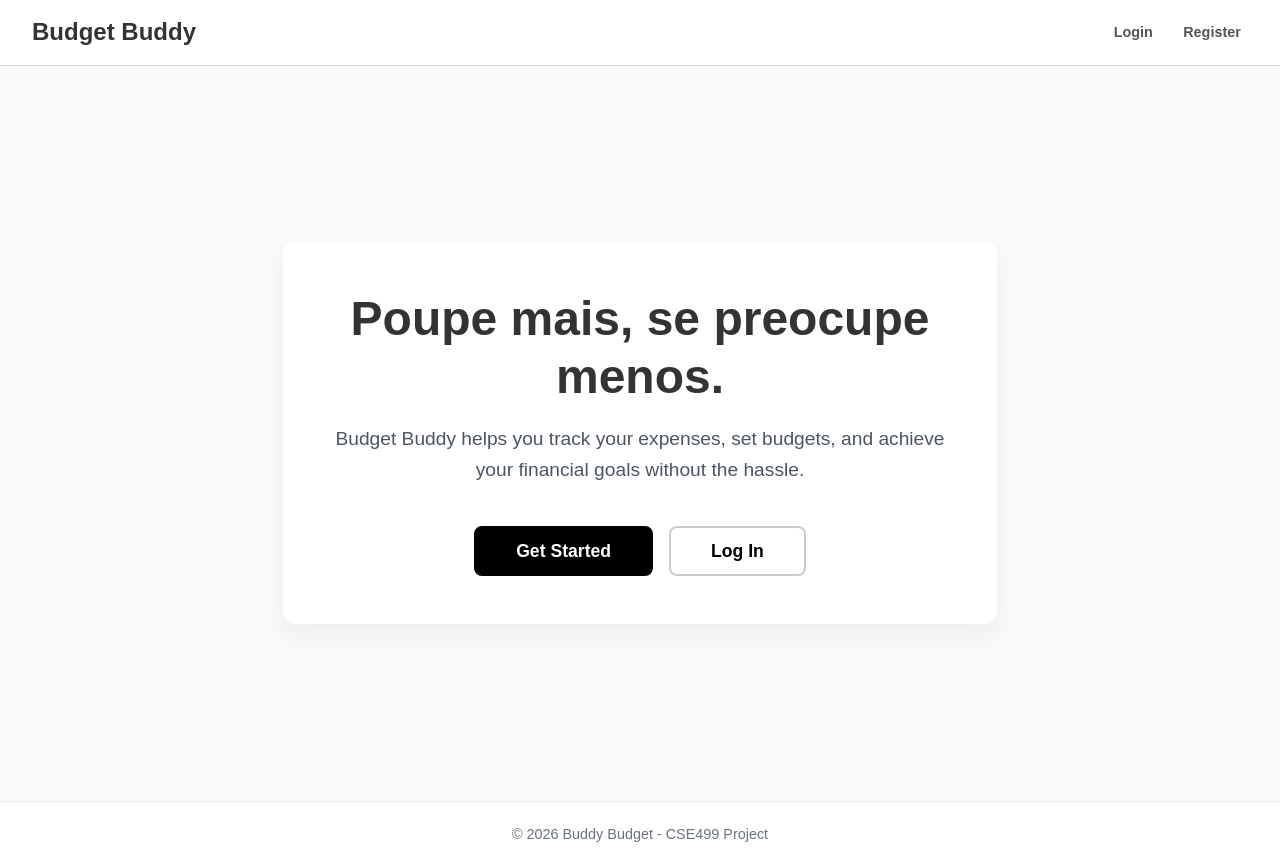
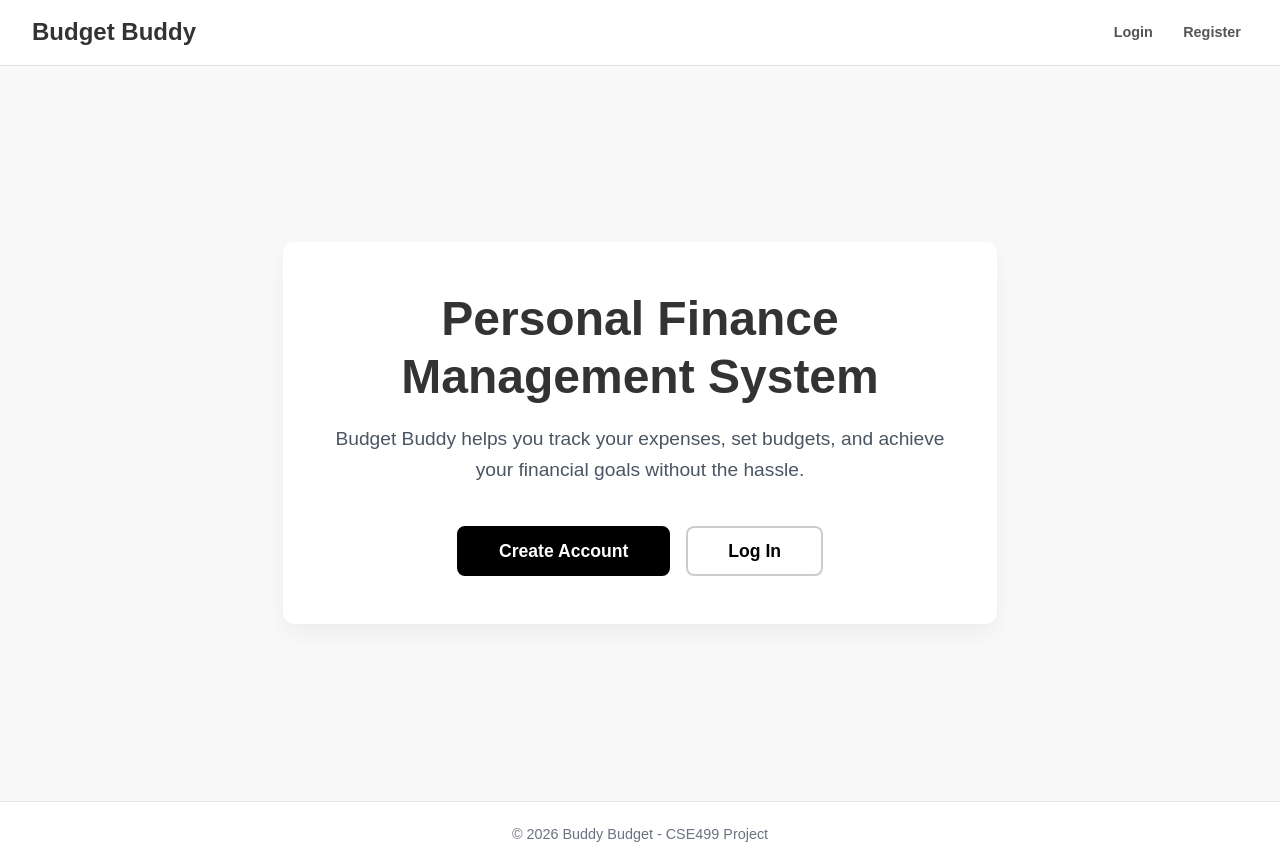
Before and after one commit to gatlingmcgee/Budget-Buddy, a Next.js app: page / in a window 1280 px wide. Built offline with nearby package versions, Linux system fonts and the light colour scheme; no server answers.

Commit message:
improvement: code comments

```diff
--- a/pages/index.js
+++ b/pages/index.js
@@ -4,8 +4,8 @@ import Link from "next/link";
 
 /**
  * Landing Page Component.
- * Responsive component that switches the hero interface based on user authentication status.
- * Unauthenticated users see marketing copy; authenticated users see a personalized greeting and dashboard shortcut.
+ * Responsive component that switches the interface based on user authentication status.
+ * Unauthenticated users see login/register options; authenticated users see a personalized greeting and dashboard shortcut.
  */
 
 export default function Home() {
@@ -63,7 +63,7 @@ export default function Home() {
           ) : (
             <>
               <h1 style={{ fontSize: '3rem', marginBottom: '1.2rem', color: '#333', lineHeight: '1.2', margin: '0 0 1.2rem 0' }}>
-                Poupe mais, se preocupe menos.
+                Personal Finance Management System
               </h1>
               <p style={{ fontSize: '1.2rem', color: '#4b5563', marginBottom: '2.5rem', lineHeight: '1.6' }}>
                 Budget Buddy helps you track your expenses, set budgets, and achieve your financial goals without the hassle.
@@ -81,7 +81,7 @@ export default function Home() {
                     border: '2px solid #000',
                   }}
                 >
-                  Get Started
+                  Create Account
                 </Link>
                 <Link
                   href="/login"
```
